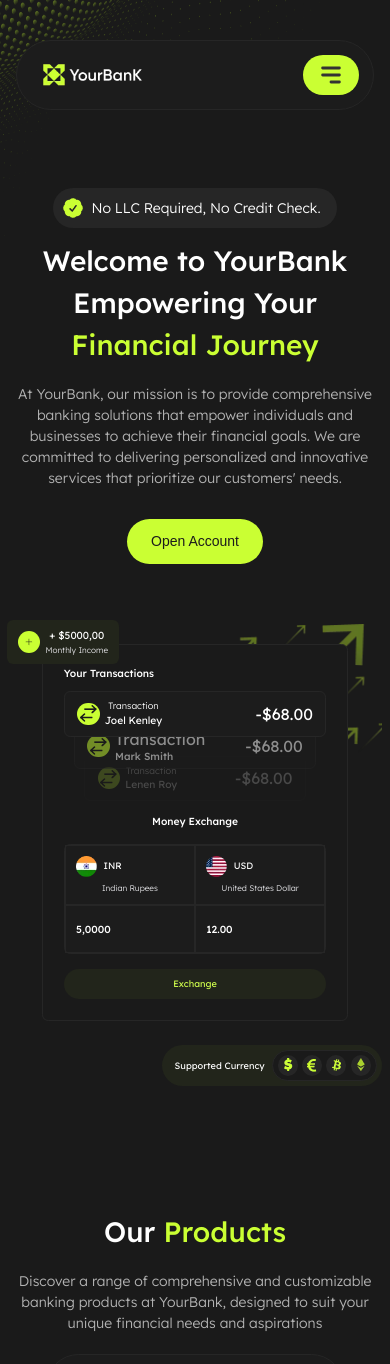
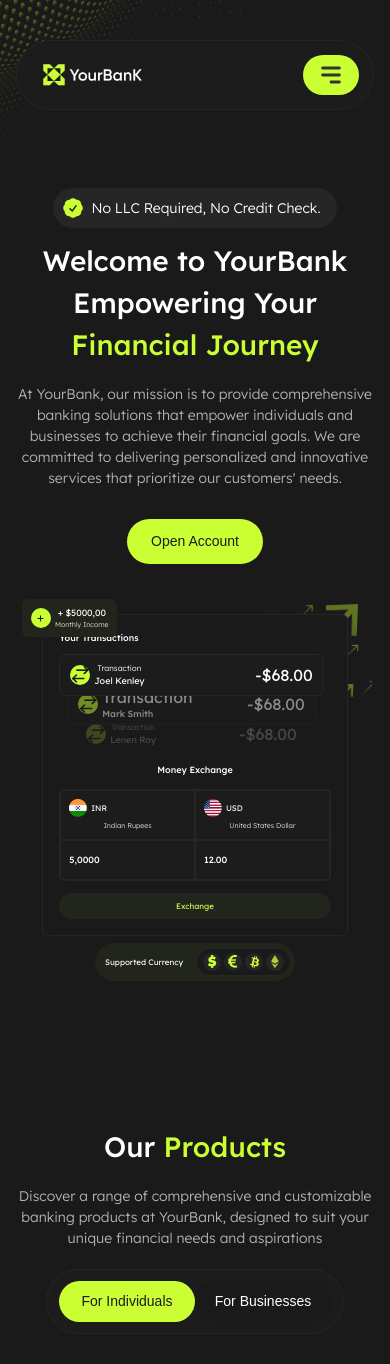
Before and after one commit to shaza-alkheder/YourBanK, a React (Vite) app: page / in a window 390 px wide. Shown: the top 1364 px of the page. Built offline with nearby package versions, Linux system fonts and the light colour scheme; a web font is replaced by a local one.

Commit message:
update hero section

```diff
--- a/src/components/Layout/Hero/Hero.css
+++ b/src/components/Layout/Hero/Hero.css
@@ -52,7 +52,7 @@
       display: flex;
       flex-direction: column;
       max-width: 515.01px;
-      /* height: 624.48px; */
+
       height: auto;
       width: 100%;
       border-radius: 10.4px;
@@ -97,7 +97,7 @@
         flex-direction: column;
         max-width: 445.66px;
         width: 100%;
-        /* height: auto; */
+
         height: 225.02px;
         position: relative;
         gap: 17.34px;
@@ -106,7 +106,7 @@
           display: flex;
           max-width: 445.66px;
           width: 100%;
-          /* height: 181.68px; */
+
           height: auto;
           z-index: 5;
           .S-K-TransCardSec {
@@ -244,8 +244,6 @@
           }
         }
         .S-K-btn-change {
-          /* width: 445.6565246582031;
-        height: 50.74515151977539; */
           border-radius: 71.1px;
           gap: 8.67px;
           padding-top: 13.87px;
@@ -315,18 +313,13 @@
       left: 350px;
       top: 24px;
       z-index: 2;
-      /* left: 50%;
-      top: 24px;
-      z-index: 2;
-      pointer-events: none; */
+
       .S-K-arrows-mobile {
         display: none;
       }
       img {
         z-index: 0;
-        /* display: block;
-      max-width: 100%;
-      height: auto; */
+
         width: auto;
       }
     }
@@ -336,7 +329,7 @@
       width: 370.22px;
       height: 69.36px;
       justify-content: space-between;
-      /* justify-content: center; */
+
       align-items: center;
       padding-top: 8.67px;
       padding-right: 8.67px;
@@ -383,7 +376,6 @@
 @media screen and (max-width: 1440px) {
   .MGhome-hero {
     margin-top: 30px;
-    /*padding-top : 60px ;*/
   }
 
   .MGtitle1 {
@@ -397,7 +389,6 @@
   .MGhero-right {
     .S-K-RightSection {
       .S-K-Transactions {
-        /* max-width: 410.192px; */
         max-width: 380px;
         width: 100%;
         border-radius: 8.26px;
@@ -553,14 +544,11 @@
         }
       }
       .S-K-Arrows {
-        /* left: 240px; */
-        /* left: 200px; */
         left: 260px;
         top: 24px;
         img {
           z-index: 0;
-          /* width: 300px;
-        height: 275px; */
+
           width: 200px;
         }
       }
@@ -614,11 +602,12 @@
 @media screen and (max-width: 992px) {
   .MGhome-hero {
     flex-direction: column;
-    /* margin-top: 50px; */
     align-items: center;
     justify-content: center;
     text-align: center;
-    gap: 80px;
+
+    gap: clamp(50px, 8vw, 80px);
+    width: 100%;
   }
 
   .MGhero-left {
@@ -630,7 +619,7 @@
   }
 
   .MGtitle1 {
-    margin: auto;
+    margin-inline: auto;
   }
   .DS_style {
     max-width: 100%;
@@ -638,153 +627,172 @@
     margin-bottom: 30px;
   }
   .MGhero-right {
+    position: relative;
+    width: min(100%, 305.45px);
+    max-width: 305.45px;
+    margin-inline: auto;
     .S-K-RightSection {
+      position: relative;
+      width: 100%;
+      max-width: 305.45px;
       .S-K-Transactions {
         max-width: 305.45px;
         width: 100%;
         border-radius: 6.15px;
-        padding: 20.51px;
-        gap: 15.38px;
+        padding: clamp(16px, 2.07vw, 20.51px);
+
+        gap: clamp(12px, 1.55vw, 15.38px);
         border-width: 0.51px;
         h2 {
-          font-size: 10.26px;
+          font-size: clamp(9px, 1.03vw, 10.26px);
           text-align: start;
         }
         .S-K-TransactionsCards {
+          width: 100%;
           max-width: 264.433px;
-          height: 132.77px;
-          gap: 10.26px;
 
+          height: clamp(120px, 13.38vw, 132.77px);
+          gap: clamp(9px, 1.03vw, 10.26px);
           .S-K-TransCard {
+            width: 100%;
             max-width: 264.43px;
             .S-K-TransCardSec {
+              width: 100%;
               width: 264.43px;
-              height: 45.41px;
 
-              padding-top: 8.2px;
-              padding-right: 12.31px;
-              padding-bottom: 8.2px;
-              padding-left: 12.31px;
+              height: clamp(42px, 4.58vw, 45.41px);
+
+              padding-top: clamp(7px, 0.83vw, 8.2px);
+              padding-right: clamp(10px, 1.24vw, 12.31px);
+              padding-bottom: clamp(7px, 0.83vw, 8.2px);
+              padding-left: clamp(10px, 1.24vw, 12.31px);
+
               border-radius: 6.15px;
               border-width: 0.51px;
 
               .S-K-TransCardLeft {
-                gap: 5.13px;
+                gap: clamp(4px, 0.52vw, 5.13px);
 
                 .S-K-TransCardLeftIcon {
-                  width: 22.598px;
-                  height: 22.53px;
-                  gap: 5.13px;
+                  width: clamp(20px, 2.28vw, 22.6px);
+                  height: clamp(20px, 2.28vw, 22.53px);
+
+                  gap: clamp(4px, 0.52vw, 5.13px);
                   border-radius: 27.18px;
                   padding: 5.13px;
                 }
                 .S-K-ContentLeft {
                   p {
-                    font-size: 9.23px;
+                    font-size: clamp(8px, 0.93vw, 9.23px);
                   }
                   h2 {
-                    font-size: 10.26px;
+                    font-size: clamp(9px, 1.03vw, 10.26px);
                   }
                 }
               }
             }
             &:nth-child(3) {
-              padding-right: 10.26px;
-              padding-left: 10.26px;
-              gap: 5.13px;
-
-              top: 58px;
+              padding-right: clamp(8px, 1.03vw, 10.26px);
+              padding-left: clamp(8px, 1.03vw, 10.26px);
+              gap: clamp(4px, 0.52vw, 5.13px);
+              top: clamp(52px, 5.85vw, 58px);
             }
             &:nth-child(4) {
-              padding-right: 20.51px;
-              padding-left: 20.51px;
-              gap: 5.13px;
-
-              top: 90px;
+              padding-right: clamp(16px, 2.07vw, 20.51px);
+              padding-left: clamp(16px, 2.07vw, 20.51px);
+              gap: clamp(4px, 0.52vw, 5.13px);
+              top: clamp(82px, 9.08vw, 90px);
             }
           }
         }
         .S-K-Exchange {
           /* */
-
-          gap: 14.87px;
+          gap: clamp(12px, 1.5vw, 14.87px);
 
           .S-K-ExchangeContainer {
-            gap: 14.87px;
-
+            gap: clamp(12px, 1.5vw, 14.87px);
             h1 {
-              font-size: 10.26px;
+              font-size: clamp(9px, 1.03vw, 10.26px);
             }
             .S-K-ExchangeCurrency {
               border-radius: 6.15px;
               border: 0.51px solid var(--yb-color-dark-3);
-
+              width: 100%;
               .S-K-ExchangeCurrencyCard {
                 border: 0.87px solid var(--yb-color-dark-3);
+                min-width: 0;
 
-                padding: 10.26px;
-                gap: 5.13px;
+                padding: clamp(8px, 1.03vw, 10.26px);
 
+                gap: clamp(4px, 0.52vw, 5.13px);
                 .S-K-CurrencyDivImg {
-                  gap: 6.89px;
+                  gap: clamp(4px, 0.69vw, 6.89px);
                   img {
-                    width: 20.57px;
-                    height: 20.46px;
+                    width: clamp(18px, 2.07vw, 20.57px);
+                    height: clamp(18px, 2.06vw, 20.46px);
                   }
                   h2 {
-                    font-size: 9.23px;
+                    font-size: clamp(8px, 0.93vw, 9.23px);
                   }
                 }
                 p {
-                  font-size: 8.2px;
+                  font-size: clamp(7px, 0.83vw, 8.2px);
                 }
               }
               .S-K-Price {
-                padding-top: 15.38px;
-                padding-right: 10.26px;
-                padding-bottom: 15.38px;
-                padding-left: 10.26px;
                 gap: 5.13px;
+                padding-top: clamp(12px, 1.55vw, 15.38px);
+                padding-right: clamp(8px, 1.03vw, 10.26px);
+                padding-bottom: clamp(12px, 1.55vw, 15.38px);
+                padding-left: clamp(8px, 1.03vw, 10.26px);
+                min-width: 0;
 
                 h2 {
-                  font-size: 10.26px;
+                  font-size: clamp(9px, 1.03vw, 10.26px);
                 }
               }
             }
           }
           .S-K-btn-change {
             border-radius: 42.05px;
-            gap: 5.13px;
-            font-size: 9.23px;
-            padding-top: 8.2px;
-            padding-right: 15.38px;
-            padding-bottom: 8.2px;
-            padding-left: 15.38px;
+
+            gap: clamp(4px, 0.52vw, 5.13px);
+
+            font-size: clamp(8px, 0.93vw, 9.23px);
+
+            padding-top: clamp(7px, 0.83vw, 8.2px);
+            padding-right: clamp(12px, 1.55vw, 15.38px);
+            padding-bottom: clamp(7px, 0.83vw, 8.2px);
+            padding-left: clamp(12px, 1.55vw, 15.38px);
           }
         }
       }
       .S-K-Income {
-        width: 111.24px;
-        height: 43.93px;
-        padding-top: 8.2px;
-        padding-right: 10.26px;
-        padding-bottom: 8.2px;
-        padding-left: 10.26px;
-        gap: 5.13px;
+        width: clamp(95px, 11.21vw, 111.24px);
+        height: clamp(38px, 4.43vw, 43.93px);
+
+        padding-top: clamp(7px, 0.83vw, 8.2px);
+        padding-right: clamp(8px, 1.03vw, 10.26px);
+        padding-bottom: clamp(7px, 0.83vw, 8.2px);
+        padding-left: clamp(8px, 1.03vw, 10.26px);
+
+        gap: clamp(4px, 0.52vw, 5.13px);
         border-radius: 6.15px;
-        top: -24px;
-        left: -35px;
 
+        top: clamp(-24px, -2.42vw, -15px);
+
+        left: clamp(-20px, -3.53vw, -35px);
         .S-K-IncomeDivImg {
-          width: 22.59px;
-          height: 22.53px;
+          border-radius: 27.18px;
+          width: clamp(20px, 2.28vw, 22.59px);
+          height: clamp(20px, 2.28vw, 22.53px);
 
-          gap: 5.13px;
-          border-radius: 27.18px;
-          padding: 5.13px;
+          gap: clamp(4px, 0.52vw, 5.13px);
+
+          padding: clamp(4px, 0.52vw, 5.13px);
           img {
-            width: 12.34px;
-            height: 12.27px;
+            width: clamp(11px, 1.24vw, 12.34px);
+            height: clamp(11px, 1.23vw, 12.27px);
           }
         }
         .S-K-IncomeContent {
@@ -792,22 +800,30 @@
           gap: 0.51px;
 
           h2 {
-            font-size: 10.26px;
+            font-size: clamp(9px, 1.03vw, 10.26px);
           }
           p {
-            font-size: 8.2px;
+            font-size: clamp(7px, 0.83vw, 8.2px);
           }
         }
       }
       .S-K-Arrows {
-        left: 120px;
-        top: -20px;
+        position: absolute;
+
+        left: clamp(50%, 65vw, 80%);
+        transform: translateX(-50%);
+
+        top: clamp(-20px, -2.02vw, -10px);
+
+        width: clamp(170px, 22.18vw, 220px);
         max-width: 220px;
-        width: 100%;
-        height: 201px;
+
+        height: auto;
+
         .S-K-arrows-desktop {
           display: none;
         }
+
         .S-K-arrows-mobile {
           display: block;
           width: 100%;
@@ -815,32 +831,39 @@
         }
       }
       .S-K-Currency {
-        width: 219.57px;
-        height: 40.97px;
+        border-radius: 41.02px;
+        width: clamp(200px, 22.13vw, 219.57px);
+        max-width: 219.57px;
 
-        padding-top: 5.13px;
-        padding-right: 5.13px;
-        padding-bottom: 5.13px;
-        padding-left: 12.31px;
-        border-radius: 41.02px;
-        bottom: -65px;
-        left: 120px;
+        height: clamp(38px, 4.13vw, 40.97px);
+
+        left: 50%;
+        transform: translateX(-50%);
+
+        bottom: clamp(-65px, -6.55vw, -45px);
+
+        padding-top: clamp(4px, 0.52vw, 5.13px);
+        padding-right: clamp(4px, 0.52vw, 5.13px);
+        padding-bottom: clamp(4px, 0.52vw, 5.13px);
+        padding-left: clamp(10px, 1.24vw, 12.31px);
+
         p {
-          font-size: 9.23px;
+          font-size: clamp(8px, 0.93vw, 9.23px);
         }
 
         .S-K-CurrencyIcons {
-          width: 104.84px;
-          height: 30.71px;
+          width: clamp(95px, 10.57vw, 104.84px);
+          height: clamp(28px, 3.1vw, 30.71px);
 
-          gap: 4.1px;
+          gap: clamp(3px, 0.41vw, 4.1px);
           border-radius: 28.2px;
           border-width: 0.51px;
-          padding: 5.13px;
+
+          padding: clamp(4px, 0.52vw, 5.13px);
 
           .S-K-CurrIcon {
-            width: 20.57px;
-            height: 20.46px;
+            width: clamp(18px, 2.07vw, 20.57px);
+            height: clamp(18px, 2.06vw, 20.46px);
           }
         }
       }
```
